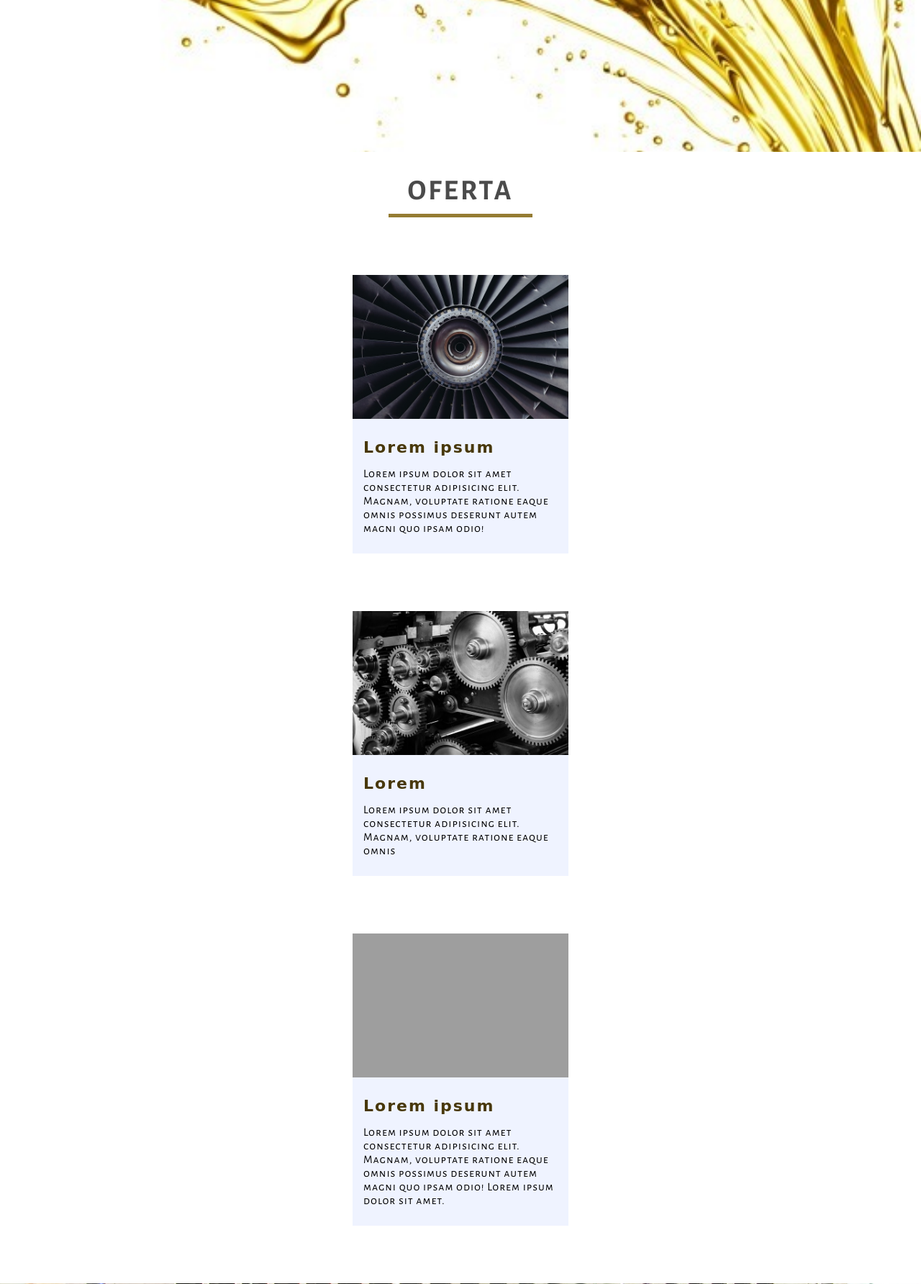
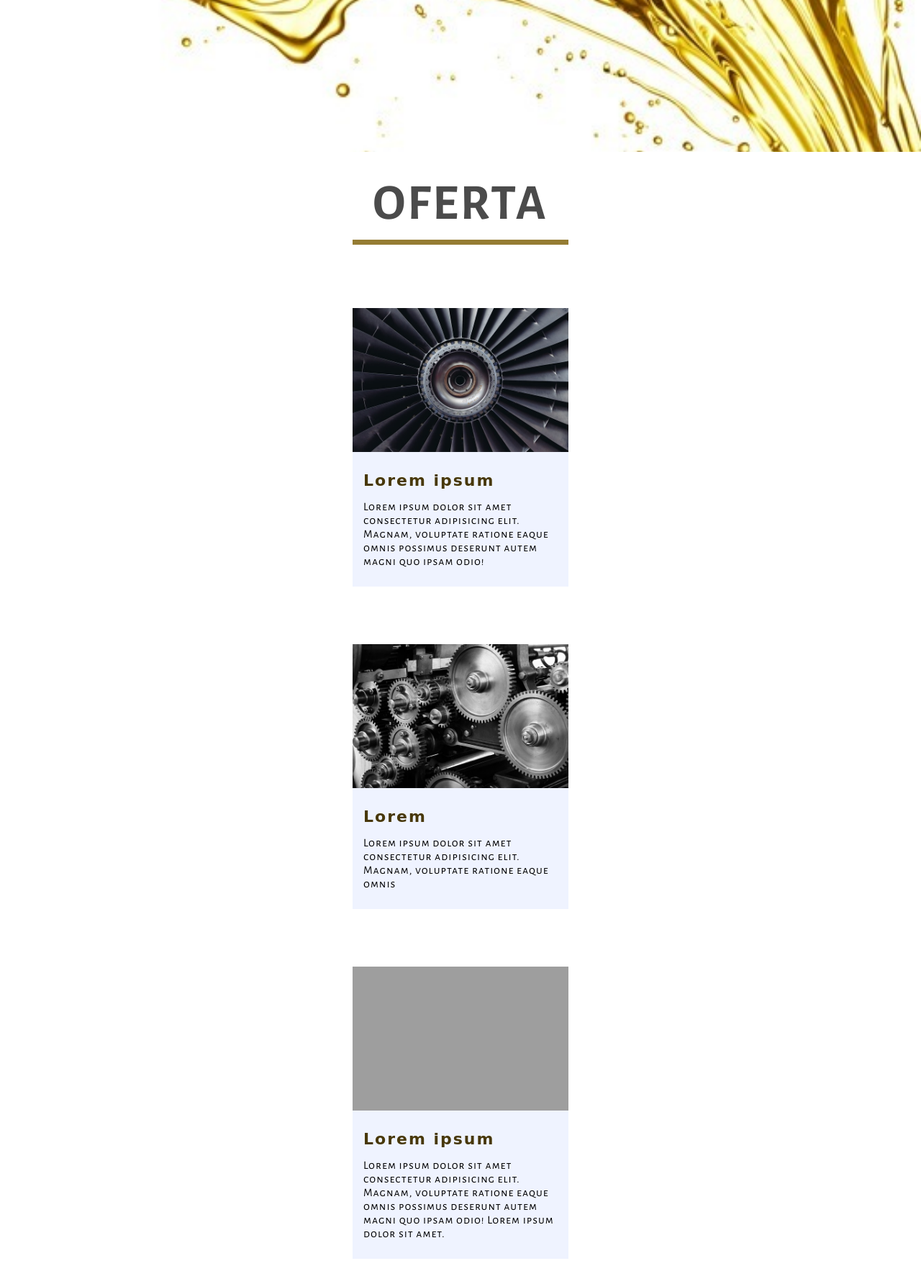
Before and after one commit to jezyk2796/BBT-WIBREM, a PHP site: page / in a window 1280 px wide. Shown: the part 605-2389 px from the top of the page at 72% size. Run offline with PHP 8.4, Linux system fonts and the light colour scheme; some web fonts are replaced; grey boxes are pictures that could not be loaded.

Commit message:
section titles for mobile screens done

```diff
--- a/css/style.css
+++ b/css/style.css
@@ -23,7 +23,7 @@ body {
 
 .wrapper {
   max-width: 1440px;
-  margin: 0 auto;
+  margin: 0;
   padding: 0 7%;
 }
 
@@ -59,6 +59,26 @@ body {
     #bdc6e5,
     #eff3ff
     ); */
+}
+
+@media (min-width: 480px) {
+  .title {
+    font-size: 5.5rem;
+  }
+
+  .title::after {
+    height: .6rem;
+  }
+}
+
+@media (min-width: 720px) {
+  .title {
+    font-size: 7rem;
+  }
+
+  .title::after {
+    height: .7rem;
+  }
 }
 
 /* SERVICE.TITLE */
@@ -307,18 +327,32 @@ section.offer {
 
 
 @media (min-width: 361px) {
-  section.offer {
+  .offer .wrapper {
     display: flex;
+    flex-direction: column;
+    align-items: center;
   }
 
   .service {
-    width: 30rem
+    width: 30rem;
   }
 }
 
 @media (min-height: 600px) {
   .service {
     margin: 8rem 0 0 0;
+  }
+}
+
+@media (min-width: 480px) {
+  .offer .title::after {
+    width: 25rem;
+  }
+}
+
+@media (min-width: 720px) {
+  .offer .title::after {
+    width: 30rem;
   }
 }
 
@@ -364,6 +398,18 @@ section.about {
   }
 }
 
+@media (min-width: 480px) {
+  .about .title::after {
+    width: 29rem;
+  }
+}
+
+@media (min-width: 720px) {
+  .about .title::after {
+    width: 33rem;
+  }
+}
+
 /* CONTACT */
 
 .contact {
@@ -386,6 +432,18 @@ section.about {
   font-size: 1.8rem;
 }
 
+@media (min-width: 480px) {
+  .contact .title::after {
+    width: 28rem;
+  }
+}
+
+@media (min-width: 720px) {
+  .contact .title::after {
+    width: 34rem;
+  }
+}
+
 /* FOOTER */
 
 footer {
```
